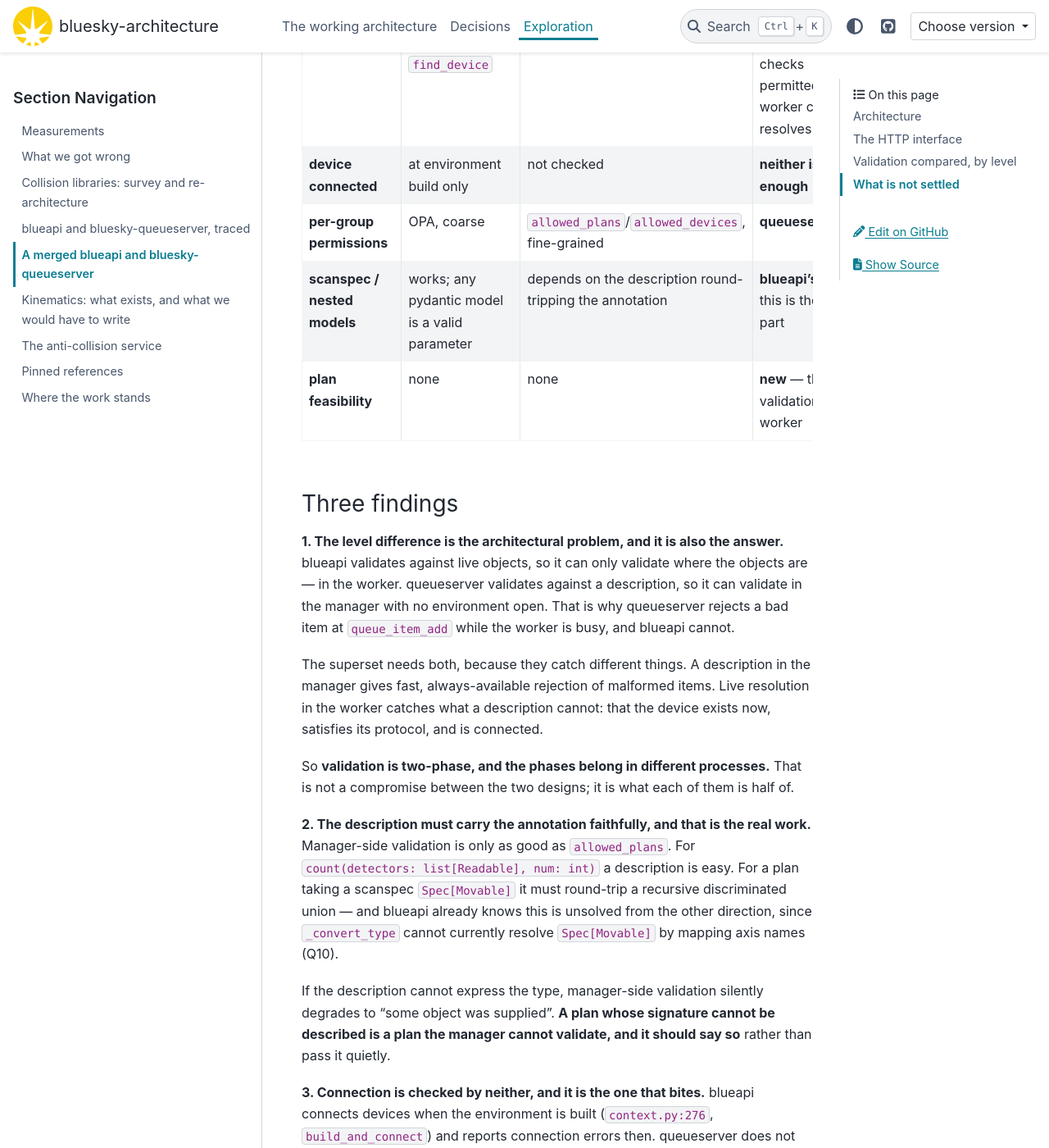
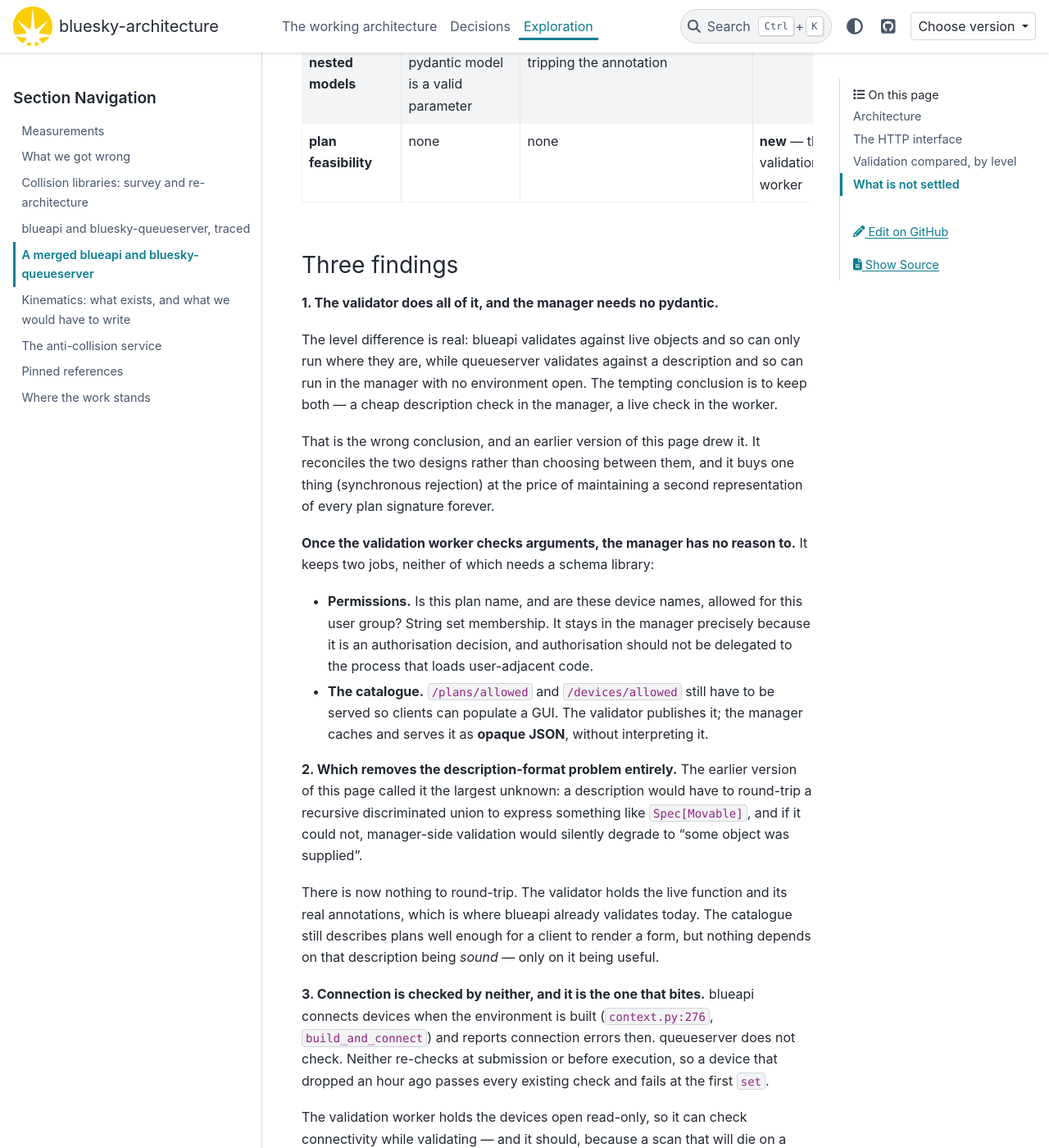
Before and after one commit to coretl/bluesky-architecture, a Sphinx documentation site: the page built from docs/explanations/exploration/queueing-merge-design.md, in a window 1280 px wide and 1400 px high, scrolled down 5712 px. Shown: the whole window at 82% size. Built offline with Sphinx 7.4.7 and the PyData theme 0.15.4, drawn with Linux system fonts in a browser that asks for light colours; the version number could not be read and is left out; some of the changed text lies outside the part shown.

Commit message:
Defer all argument validation to the validator; the manager needs no pydantic
Tom's point, and it is right. Once the validation worker checks arguments, there
is no reason for the manager to. The previous version of this page split
validation across both processes — five synchronous checks in the manager, four
asynchronous ones in the worker — which reconciled the two designs instead of
choosing between them, and bought synchronous rejection at the price of
maintaining a second representation of every plan signature forever.

The manager keeps two jobs, neither needing a schema library. Permissions stay
there — plan and device names against per-group lists, string set membership —
and stay there deliberately, because authorisation should not be delegated to
the process that loads user-adjacent code. And the plan catalogue is published
by the validator, cached and served by the manager as opaque JSON without being
interpreted.

**This removes what the page called its largest unknown.** A manager-side
description would have had to round-trip a recursive discriminated union to
express something like Spec[Movable], and would have degraded silently to "some
object was supplied" when it could not. There is now nothing to round-trip: the
validator holds the live function and its real annotations, which is where
blueapi validates today.

**It also removes the Rust objection**, which was the sharpest thing standing
against the shape. With no schema validation in the manager its jobs are queue
state, string-set permissions, JSON caching and routing — none of which argue
for or against a language.

Making all validation asynchronous is a simplification rather than a
concession. ADR-0003 already holds every plan at the hourglass until the
validator answers, so rejecting some items synchronously was the inconsistency.
Two properties fall out: insertion never fails for validation reasons, so items
queue while the validator is down and sit at the hourglass until it returns; and
there is one place where a plan can be judged wrong, so there is no second
implementation to drift from the first.

Recorded rather than edited away: the earlier two-phase conclusion is described
in the text as the wrong turn it was, since the reasoning that produced it is
what makes the correction legible.

Co-Authored-By: Claude Opus 5 <noreply@anthropic.com>

```diff
--- a/docs/explanations/exploration/queueing-merge-design.md
+++ b/docs/explanations/exploration/queueing-merge-design.md
@@ -169,49 +169,55 @@ which takes `devices_in_nspace` and converts names at execution time.
 
 | | blueapi | queueserver | superset |
 |---|---|---|---|
-| **where it runs** | worker subprocess | manager | **manager** against a description, **worker** for objects |
-| **validated against** | live function annotations | serialised signature description | both |
-| **when** | on `POST /tasks` | on `queue_item_add` | on insertion, and again before execution |
-| **argument binding** | pydantic model fields | `inspect.Signature.bind` | bind first, then types |
-| **type checking** | pydantic, real annotations | pydantic, from description | pydantic; the description must reproduce the annotation |
-| **name → device** | during validation, via `Reference` | names matched to patterns; resolved at execution | **both, at different levels** |
+| **where it runs** | worker subprocess | manager | **validation worker** |
+| **validated against** | live function annotations | serialised signature description | live annotations |
+| **when** | on `POST /tasks` | on `queue_item_add` | asynchronously, after insertion |
+| **argument binding** | pydantic model fields | `inspect.Signature.bind` | bind, then types |
+| **type checking** | pydantic, real annotations | pydantic, from description | pydantic, real annotations |
+| **name → device** | during validation, via `Reference` | names matched to patterns; resolved at execution | during validation |
 | **protocol conformance** | yes, `is_compatible` against `Movable[float]` | none | **blueapi's** |
-| **device exists** | yes, `find_device` | pattern match only | manager checks permitted, worker checks resolves |
+| **device exists** | yes, `find_device` | pattern match only | **blueapi's** |
 | **device connected** | at environment build only | not checked | **neither is enough** |
-| **per-group permissions** | OPA, coarse | `allowed_plans`/`allowed_devices`, fine-grained | **queueserver's** |
-| **scanspec / nested models** | works; any pydantic model is a valid parameter | depends on the description round-tripping the annotation | **blueapi's**, and this is the hard part |
+| **per-group permissions** | OPA, coarse | `allowed_plans`/`allowed_devices`, fine-grained | **queueserver's, in the manager** |
+| **scanspec / nested models** | works; any pydantic model is a valid parameter | depends on the description round-tripping the annotation | **blueapi's** |
 | **plan feasibility** | none | none | **new** — the validation worker |
 
 ### Three findings
 
-**1. The level difference is the architectural problem, and it is also the
-answer.** blueapi validates against live objects, so it can only validate where
-the objects are — in the worker. queueserver validates against a description, so
-it can validate in the manager with no environment open. That is why queueserver
-rejects a bad item at `queue_item_add` while the worker is busy, and blueapi
-cannot.
+**1. The validator does all of it, and the manager needs no pydantic.**
 
-The superset needs both, because they catch different things. A description in
-the manager gives fast, always-available rejection of malformed items. Live
-resolution in the worker catches what a description cannot: that the device
-exists now, satisfies its protocol, and is connected.
+The level difference is real: blueapi validates against live objects and so can
+only run where they are, while queueserver validates against a description and
+so can run in the manager with no environment open. The tempting conclusion is
+to keep both — a cheap description check in the manager, a live check in the
+worker.
 
-So **validation is two-phase, and the phases belong in different processes.**
-That is not a compromise between the two designs; it is what each of them is
-half of.
+That is the wrong conclusion, and an earlier version of this page drew it. It
+reconciles the two designs rather than choosing between them, and it buys one
+thing (synchronous rejection) at the price of maintaining a second
+representation of every plan signature forever.
 
-**2. The description must carry the annotation faithfully, and that is the real
-work.** Manager-side validation is only as good as `allowed_plans`. For
-`count(detectors: list[Readable], num: int)` a description is easy. For a plan
-taking a scanspec `Spec[Movable]` it must round-trip a recursive discriminated
-union — and blueapi already knows this is unsolved from the other direction,
-since `_convert_type` cannot currently resolve `Spec[Movable]` by mapping axis
-names (Q10).
+**Once the validation worker checks arguments, the manager has no reason to.**
+It keeps two jobs, neither of which needs a schema library:
 
-If the description cannot express the type, manager-side validation silently
-degrades to "some object was supplied". **A plan whose signature cannot be
-described is a plan the manager cannot validate, and it should say so** rather
-than pass it quietly.
+- **Permissions.** Is this plan name, and are these device names, allowed for
+  this user group? String set membership. It stays in the manager precisely
+  because it is an authorisation decision, and authorisation should not be
+  delegated to the process that loads user-adjacent code.
+- **The catalogue.** `/plans/allowed` and `/devices/allowed` still have to be
+  served so clients can populate a GUI. The validator publishes it; the manager
+  caches and serves it as **opaque JSON**, without interpreting it.
+
+**2. Which removes the description-format problem entirely.** The earlier
+version of this page called it the largest unknown: a description would have to
+round-trip a recursive discriminated union to express something like
+`Spec[Movable]`, and if it could not, manager-side validation would silently
+degrade to "some object was supplied".
+
+There is now nothing to round-trip. The validator holds the live function and
+its real annotations, which is where blueapi already validates today. The
+catalogue still describes plans well enough for a client to render a form, but
+nothing depends on that description being *sound* — only on it being useful.
 
 **3. Connection is checked by neither, and it is the one that bites.** blueapi
 connects devices when the environment is built (`context.py:276`,
@@ -225,36 +231,56 @@ dead device is exactly what insertion-time validation is for.
 
 ### What the superset is
 
-Synchronous, in the manager, no environment needed:
+In the manager, synchronously, on `queue_item_add`:
 
 1. plan name in `allowed_plans` for the user group *(queueserver)*
-2. arguments bind to the signature *(queueserver)*
-3. types validate against the description *(queueserver)*
-4. device names permitted by `allowed_devices` patterns *(queueserver)*
-5. **fail loudly if the signature cannot be described** *(new)*
+2. device names permitted by `allowed_devices` patterns *(queueserver)*
 
-Asynchronous, in the validation worker with read-only devices:
+Both are string matching against lists the validator published. Nothing else is
+rejected at insertion — the item enters the queue at ⏳.
 
-6. names resolve to real devices *(blueapi)*
-7. devices satisfy the declared protocols *(blueapi)*
-8. **devices are connected** *(new)*
-9. **the plan is feasible** — argument semantics, scan timing, limits, branch
+In the validation worker, asynchronously, with read-only devices:
+
+3. arguments bind to the real signature *(blueapi + queueserver)*
+4. types validate against the real annotations *(blueapi)*
+5. names resolve to real devices *(blueapi)*
+6. devices satisfy the declared protocols *(blueapi)*
+7. **devices are connected** *(new)*
+8. **the plan is feasible** — argument semantics, scan timing, limits, branch
    selection, anti-collision *(new; the subject of the rest of this repo)*
 
-Steps 1–5 reject at `queue_item_add`. Steps 6–9 produce the verdict that lands
-on the entry, which sits at ⏳ until they finish.
+Steps 3–8 produce the verdict that lands on the entry, which sits at ⏳ until
+they finish.
 
-That split falls out of the level difference rather than being imposed on it,
-which is the argument for it.
+**Making all validation asynchronous is a simplification, not a concession.**
+ADR-0003 already says every plan goes to the validator and is held at ⏳ — so
+rejecting *some* items synchronously was the inconsistency. Two further
+properties fall out:
+
+- **Insertion never fails for validation reasons.** If the validation worker is
+  down, items still queue and sit at ⏳ until it returns. Queueing does not
+  depend on the validator being up, only on getting a verdict does.
+- **There is one place where a plan can be judged wrong**, so there is no second
+  implementation to drift from the first — the failure this project has hit most
+  often (ADR-0009).
+
+A client that wants an answer before committing calls
+`POST /queue/item/validate`, which routes to the same validator and returns the
+same verdict without inserting anything.
 
 ## What is not settled
 
-- **The description format.** Whether queueserver's parameter description can
-  express what blueapi's annotations express, or needs replacing. Largest
-  unknown, and it gates manager-side validation entirely.
-- **Whether the manager can be Rust if steps 1–5 need pydantic.** Either they
-  move to a Rust schema validator, or the manager delegates them to a Python
-  sidecar, or the manager is not Rust. This is the sharpest technical objection
-  to the shape above and it has no answer yet.
 - **Migration.** Both systems are in production; neither community can take a
   flag day.
+- **Whether the validator needs its own environment open to check arguments.**
+  Steps 3–4 need only the plan signature; steps 5–8 need devices. If the
+  validator can answer 3–4 with no devices connected, most malformed items are
+  still caught while the beamline is down, which is most of what synchronous
+  manager-side checking was buying.
+- **How the catalogue stays current.** The manager serves what the validator
+  published, so there is a staleness question when plans are reloaded — smaller
+  than the description-format problem it replaces, but not nothing.
+
+The Rust question is no longer on this list. With no schema validation in the
+manager, its jobs are queue state, string-set permissions, opaque JSON caching
+and routing, none of which argue for or against any particular language.
```
